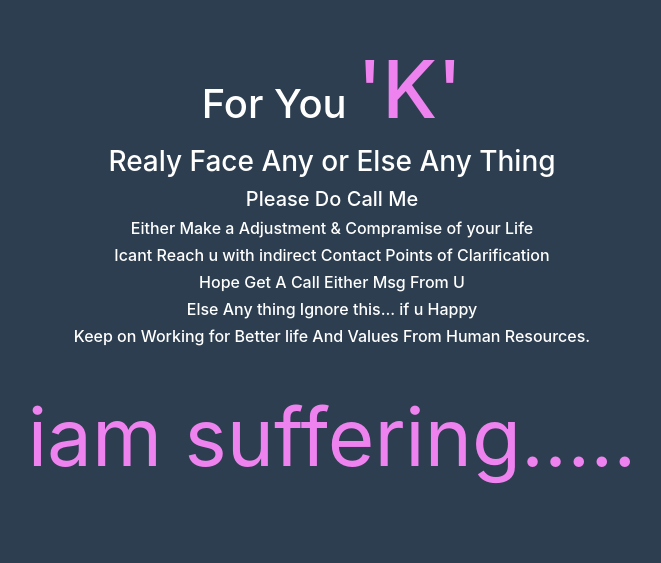
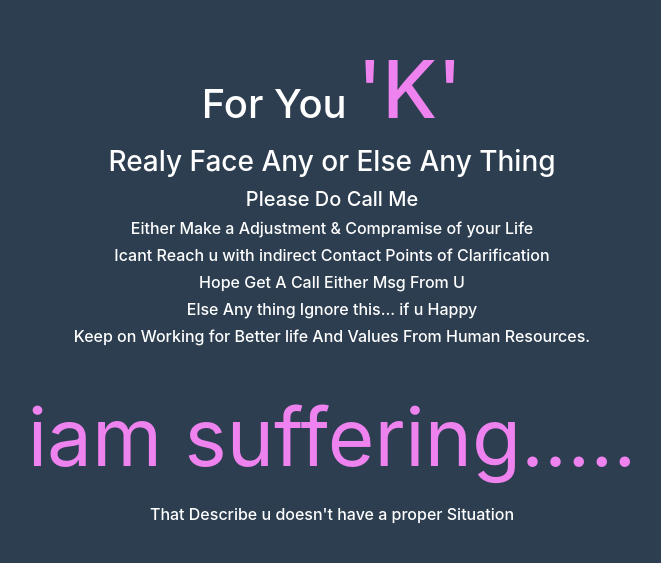
Before and after one commit to Karthik0917/K-KMsg, a plain HTML site: page index.html in a window 1280 px wide. Shown: the part 119-682 px from the top of the page, without its empty margins (308-969 px from the left). Drawn offline with nearby package versions, Linux system fonts and the light colour scheme.

Commit message:
Update index.html

```diff
--- a/index.html
+++ b/index.html
@@ -21,6 +21,7 @@
     <h6>Else Any thing Ignore this... if u Happy </h6>
     <h6>Keep on Working for Better life And Values From Human Resources.</h6>
     <span>iam suffering.....</span>
+    <h6>That Describe u doesn't have a proper Situation</h6>
 </div>
     <!-- Optional JavaScationcript -->
     <!-- jQuery first, then Popper.js, then Bootstrap JS -->
```
